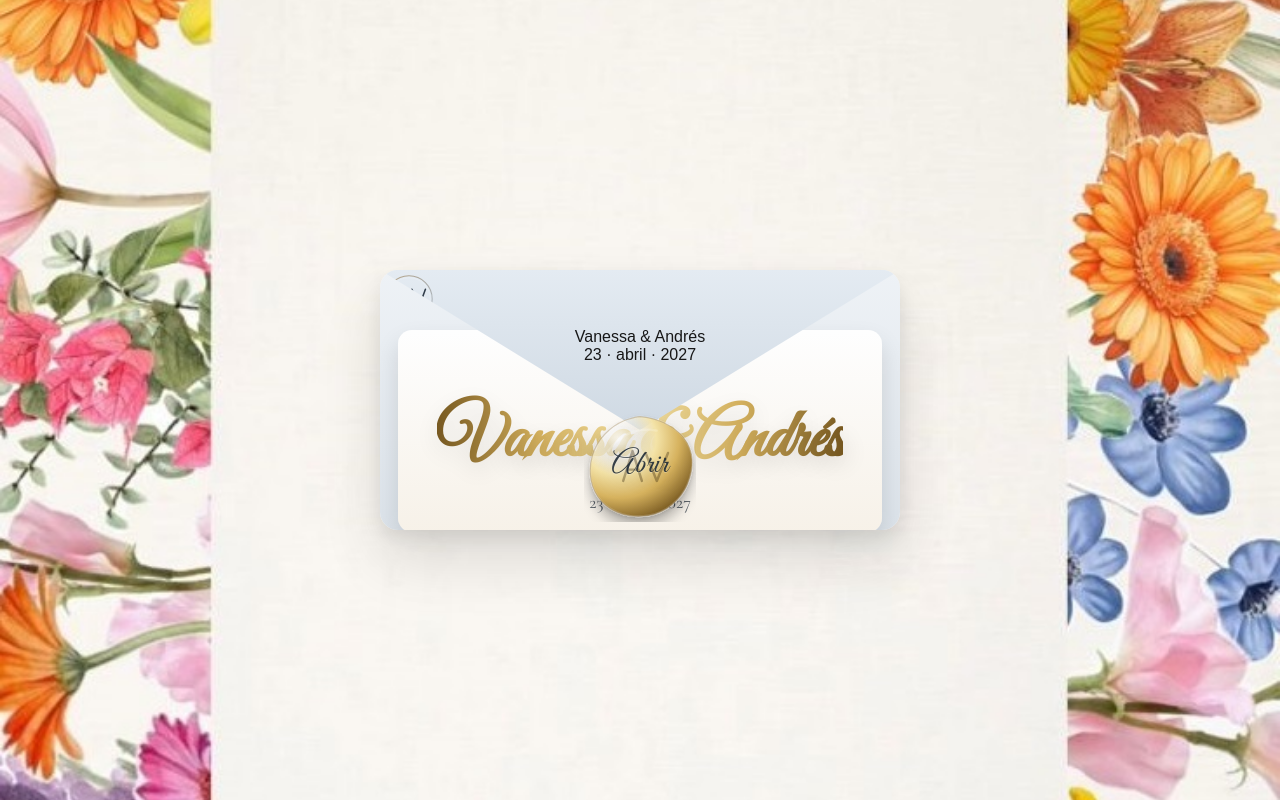
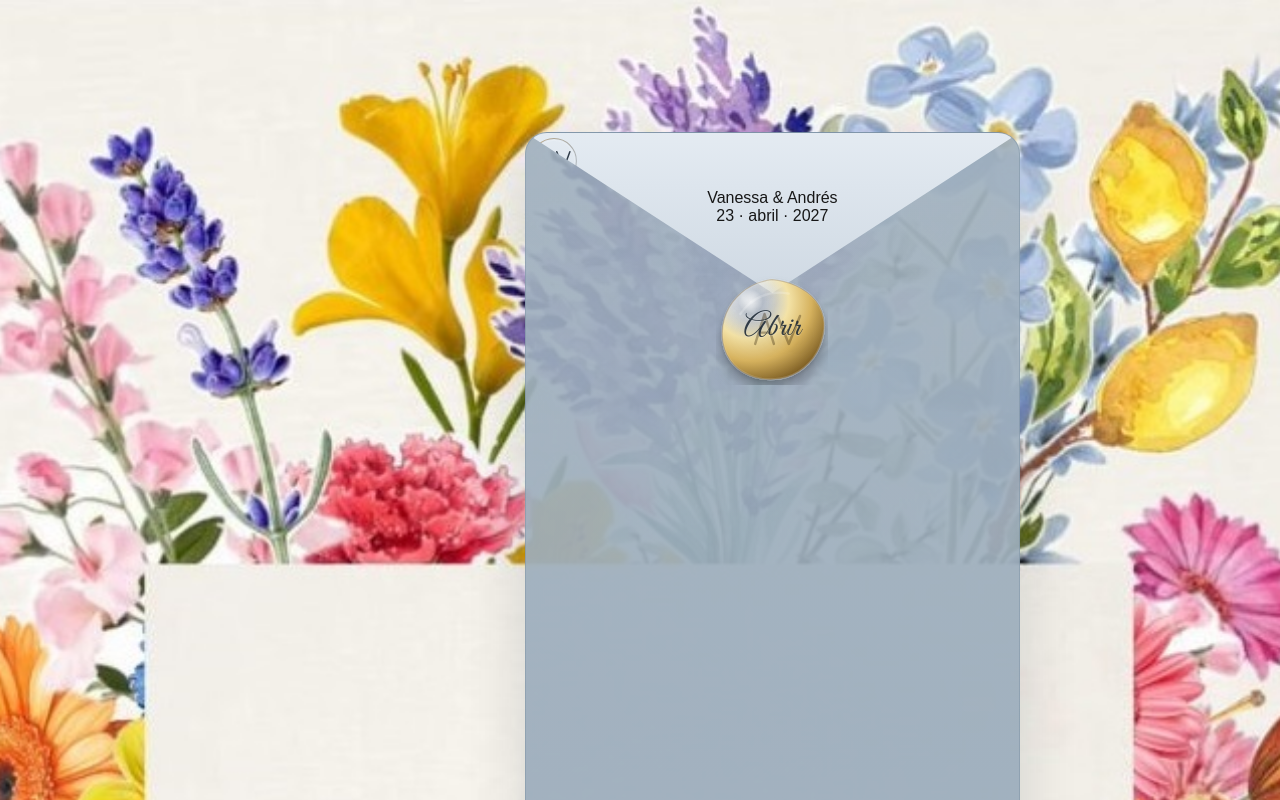
Before and after one commit to iandlocam/boda-rsvp-2027, a Next.js app: page / in a window 1280 px wide. Shown: the top 800 px of the page. Built offline with nearby package versions, Linux system fonts and the light colour scheme.

Commit message:
Update index.js

```diff
--- a/pages/index.js
+++ b/pages/index.js
@@ -960,27 +960,36 @@ export default function Home() {
       width: "100%",
       maxWidth: 760,
       display: "flex",
+      flexDirection: "colum",
       justifyContent: "center",
       alignItems: "center",
       padding: "12px 0",
     },
     envelopeWrap: {
   width: "100%",
-  maxWidth: 520,
+  maxWidth: 560,
   position: "relative",
-  margin: "0 auto",
   textAlign: "center",
+  cursor: "pointer",
 },
 
 envelope: {
   width: "100%",
-  height: 260,
+  height: 2320,
   position: "relative",
-  borderRadius: 18,
-  background: "linear-gradient(180deg, #eef2f6, #dce3ea)", // azul grisáceo suave
-  boxShadow:
-    "0 30px 60px rgba(0,0,0,0.12), 0 8px 18px rgba(0,0,0,0.08)",
+  borderRadius: 22,
   overflow: "hidden",
+  border: "1px solid rgba(31,65,95,0.14)",
+  background: "linear-gradient(180deg, rgba(160,176,190,0.92),rgba(140,160,178,0.92))",
+  boxShadow: "0 24px 60px rgba(12,22,33,0.14)",
+  perspective: 1200,
+},
+envShadow: {
+  position: "absolute",
+  inset: 0,
+  background: "radial-gradient(60% 60% at 50% 85%, rgba(0,0,0,0.18), transparent 60%)",
+  opacity: 0.55,
+  pointerEvents: "none",
 },
 
 envelopeFlap: {
@@ -1197,34 +1206,58 @@ sealStage: {
       <div style={styles.page}>
         {!envelopeOpen ? (
           <div style={styles.envelopeStage}>
-            <div style={styles.envelopeWrap}>
-              <div style={styles.envelope}>
-                {/* ✅ Carta */}
-                <div style={styles.envelopePaper}>
-                  <div style={styles.envelopePaperText}>
-                    <div style={{ fontSize: 16, opacity: 0.9 }}>(Invitación)</div>
-                    <div style={styles.envelopeLegend}>Toca el sello para abrir ✨</div>
-  <div style={{ marginBottom: 30 }}>
-  <div style={{ ...styles.smallCaps }}>Nuestra boda</div>
+    {/* Encabezado arriba (NO dentro de la carta) */}
+    <div style={{ marginBottom: 22, textAlign: "center" }}>
+      <div style={styles.smallCaps}>Nuestra boda</div>
       <h1 style={nameStyleObj}>Vanessa &amp; Andrés</h1>
       <div style={styles.subtitle}>23 · abril · 2027</div>
     </div>
-                  </div>
-                </div>
-
-                {/* ✅ Solapa (monograma + nombres + FECHA visible) */}
+
+    {/* Sobre “realista” */}
+    <div
+      style={styles.envelopeWrap}
+      role="button"
+      tabIndex={0}
+      onClick={abrirSobre}
+      onKeyDown={(e) => {
+        if (e.key === "Enter" || e.key === " ") abrirSobre();
+      }}
+      aria-label="Abrir invitación"
+    >
+      <div style={styles.envelope}>
+        {/* sombra suave */}
+        <div style={styles.envShadow} />
+
+        {/* “carta” asomándose */}
+        <div style={styles.envPaperPeek}>
+          <div style={styles.envPaperPeekInner}>
+            <div style={{ fontSize: 14, opacity: 0.9 }}>(Invitación)</div>
+            <div style={styles.envelopeLegend}>Toca el sello para abrir ✨</div>
+          </div>
+        </div>
+
+        {/* bolsillo del sobre (frente) */}
+        <div style={styles.envPocket} />
+        <div style={styles.envPocketSideLeft} />
+        <div style={styles.envPocketSideRight} />
+
+        {/* solapa que abre */}
         <div style={styles.envelopeFlap}>
           <div style={styles.flapContent}>
-                    <MonogramaAV size={58} />
+            <MonogramaAV size={56} />
             <div style={styles.flapNames}>Vanessa &amp; Andrés</div>
             <div style={styles.flapDatePill}>23 · abril · 2027</div>
           </div>
         </div>
 
-                {/* ✅ Sello dorado */}
-                <div style={styles.sealStage}>
+        {/* sello */}
+        <div style={styles.sealStage} onClick={(e) => e.stopPropagation()}>
           <WaxSeal onClick={abrirSobre} disabled={false} label="Abrir" size={112} />
         </div>
+      </div>
+
+      <div style={{ marginTop: 14, ...styles.smallCaps, fontSize: 13, letterSpacing: "0.18em" }}>
+        Click para abrir la invitación
       </div>
     </div>
   </div>
```
Lines whose indentation alone changed are shown as unchanged.
